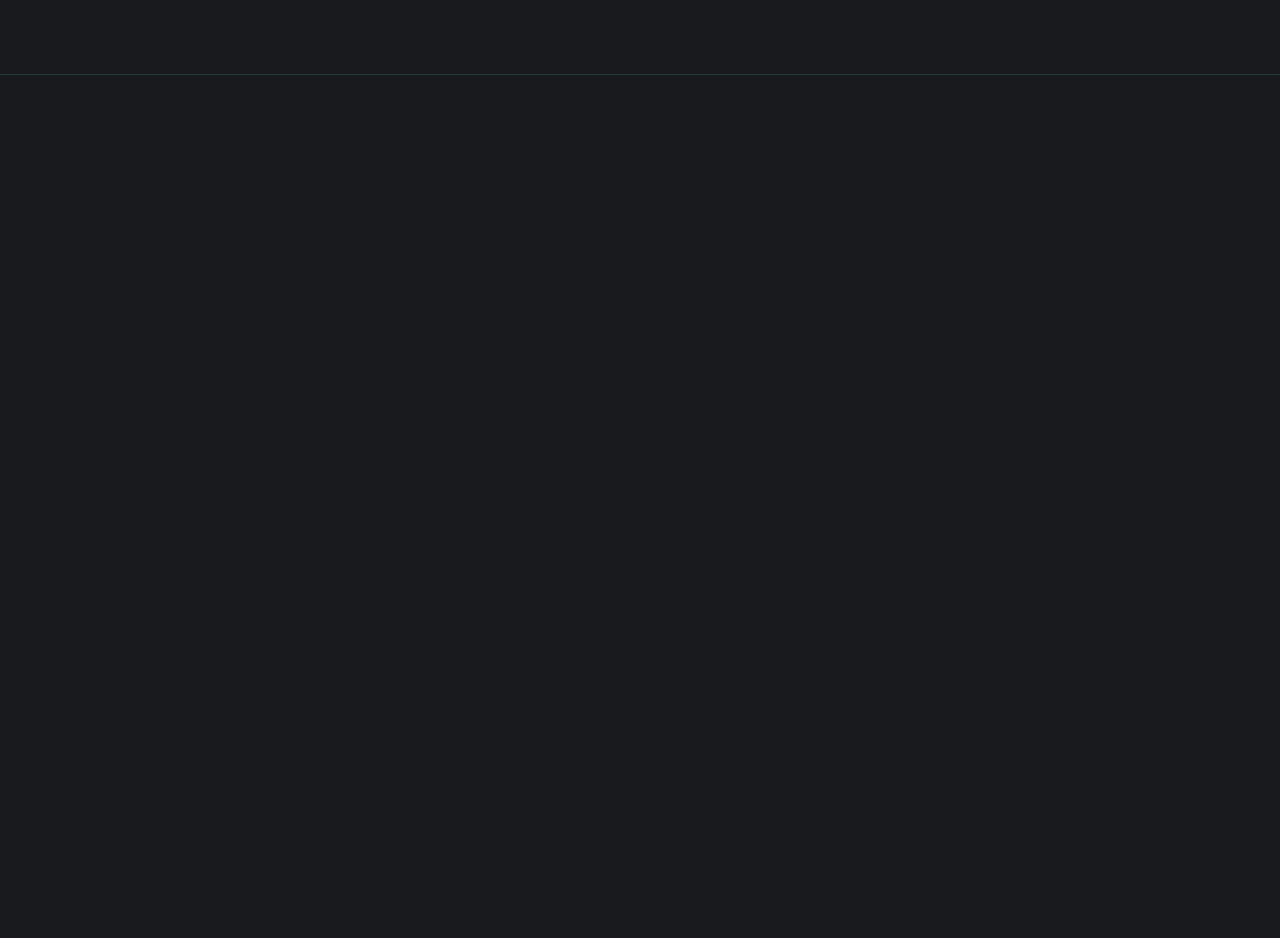
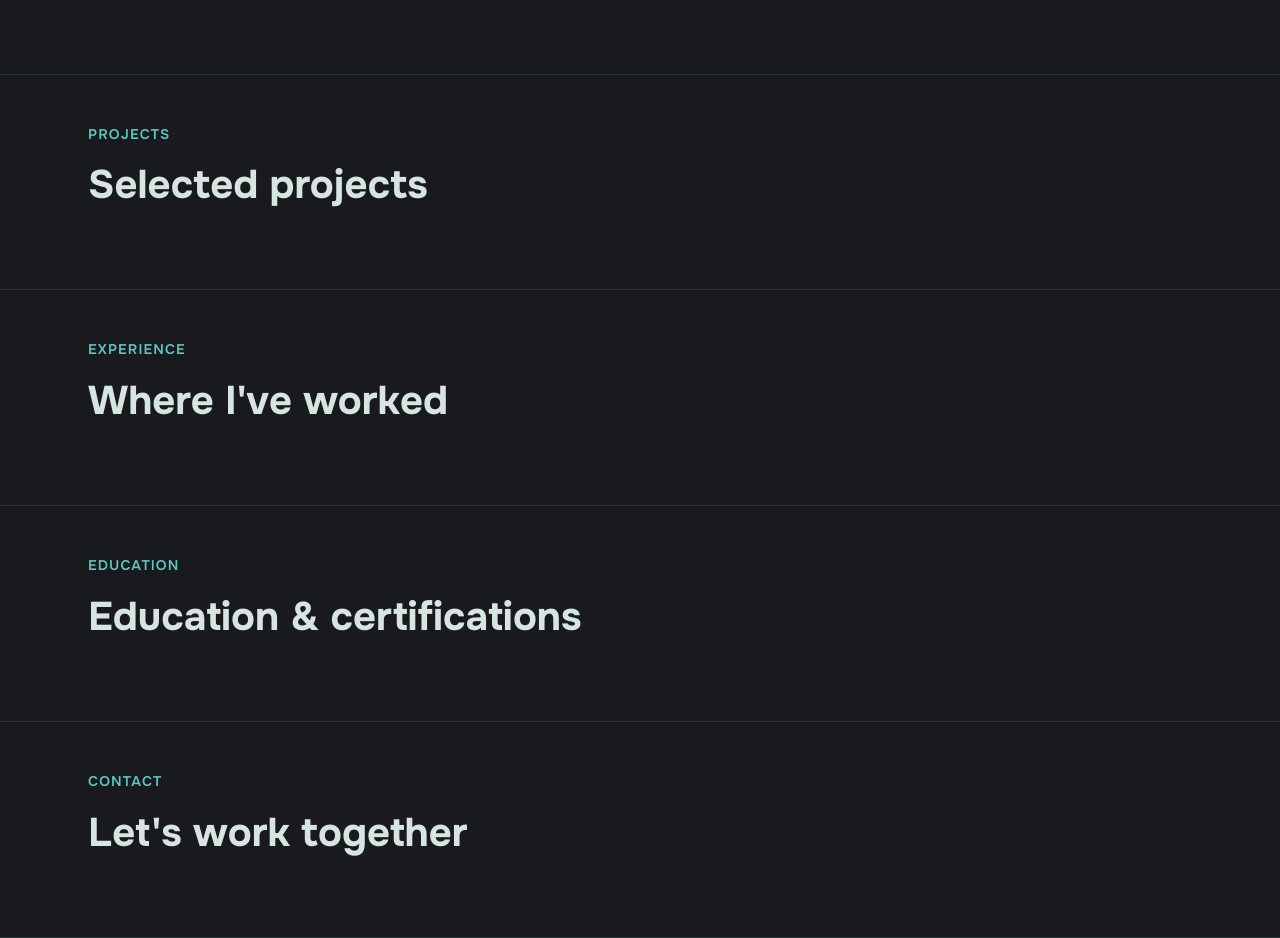
Before and after one commit to cinbrefe/personal-portfolio, a React (Vite) app: page / in a window 1280 px wide. Shown: the part 1940-2878 px from the top of the page. Before the commit the page ends 2015 px from the top, so only its background shows below. Built offline with nearby package versions, Linux system fonts and the light colour scheme.

Commit message:
Scaffold remaining sections

```diff
--- a/src/App.jsx
+++ b/src/App.jsx
@@ -1,8 +1,12 @@
-import Header from './components/layout/Header/Header';
-import Hero from './components/sections/Hero/Hero';
-import About from './components/sections/About/About';
-import Skills from './components/sections/Skills/Skills';
 import { a11y } from './content/copy.js';
+import Header from './components/layout/Header/Header.jsx';
+import Hero from './components/sections/Hero/Hero.jsx';
+import About from './components/sections/About/About.jsx';
+import Skills from './components/sections/Skills/Skills.jsx';
+import Projects from './components/sections/Projects/Projects.jsx';
+import Experience from './components/sections/Experience/Experience.jsx';
+import Education from './components/sections/Education/Education.jsx';
+import Contact from './components/sections/Contact/Contact.jsx';
 
 function App() {
 	return (
@@ -13,6 +17,10 @@ function App() {
 				<Hero />
 				<About />
 				<Skills />
+				<Projects />
+				<Experience />
+				<Education />
+				<Contact />
 			</main>
 		</div>
 	);
--- /dev/null
+++ b/src/components/sections/Contact/Contact.jsx
@@ -0,0 +1,16 @@
+import { contact } from '../../../content/copy.js';
+import SectionHeader from '../../ui/SectionHeader/SectionHeader.jsx';
+import './Contact.scss';
+
+export default function Contact() {
+	const { label, heading } = contact;
+
+	return (
+		<section id="contact" className="contact page-section" aria-labelledby="contact-title">
+			<div className="container contact__inner">
+				<SectionHeader name="contact" label={label} heading={heading} />
+			{/* Contact content goes here */}
+			</div>
+		</section>
+	);
+}
--- /dev/null
+++ b/src/components/sections/Education/Education.jsx
@@ -0,0 +1,16 @@
+import { education } from '../../../content/copy.js';
+import SectionHeader from '../../ui/SectionHeader/SectionHeader.jsx';
+import './Education.scss';
+
+export default function Education() {
+	const { label, heading } = education;
+
+	return (
+		<section id="education" className="education page-section" aria-labelledby="education-title">
+			<div className="container education__inner">
+				<SectionHeader name="education" label={label} heading={heading} />
+			{/* Education content goes here */}
+			</div>
+		</section>
+	);
+}
--- /dev/null
+++ b/src/components/sections/Experience/Experience.jsx
@@ -0,0 +1,16 @@
+import { experience } from '../../../content/copy.js';
+import SectionHeader from '../../ui/SectionHeader/SectionHeader.jsx';
+import './Experience.scss';
+
+export default function Experience() {
+	const { label, heading } = experience;
+
+	return (
+		<section id="experience" className="experience page-section" aria-labelledby="experience-title">
+			<div className="container experience__inner">
+				<SectionHeader name="experience" label={label} heading={heading} />
+			{/* Experience content goes here */}
+			</div>
+		</section>
+	);
+}
--- /dev/null
+++ b/src/components/sections/Projects/Projects.jsx
@@ -0,0 +1,16 @@
+import { projects } from '../../../content/projects.js';
+import SectionHeader from '../../ui/SectionHeader/SectionHeader.jsx';
+import './Projects.scss';
+
+export default function Projects() {
+	const { label, heading } = projects;
+
+	return (
+		<section id="projects" className="projects page-section" aria-labelledby="projects-title">
+			<div className="container projects__inner">
+				<SectionHeader name="projects" label={label} heading={heading} />
+			{/* Project content goes here */}
+			</div>
+		</section>
+	);
+}
```
Also changed, not shown: src/components/sections/Contact/Contact.scss (added), src/components/sections/Education/Education.scss (added), src/components/sections/Experience/Experience.scss (added), src/components/sections/Projects/Projects.scss (added).
